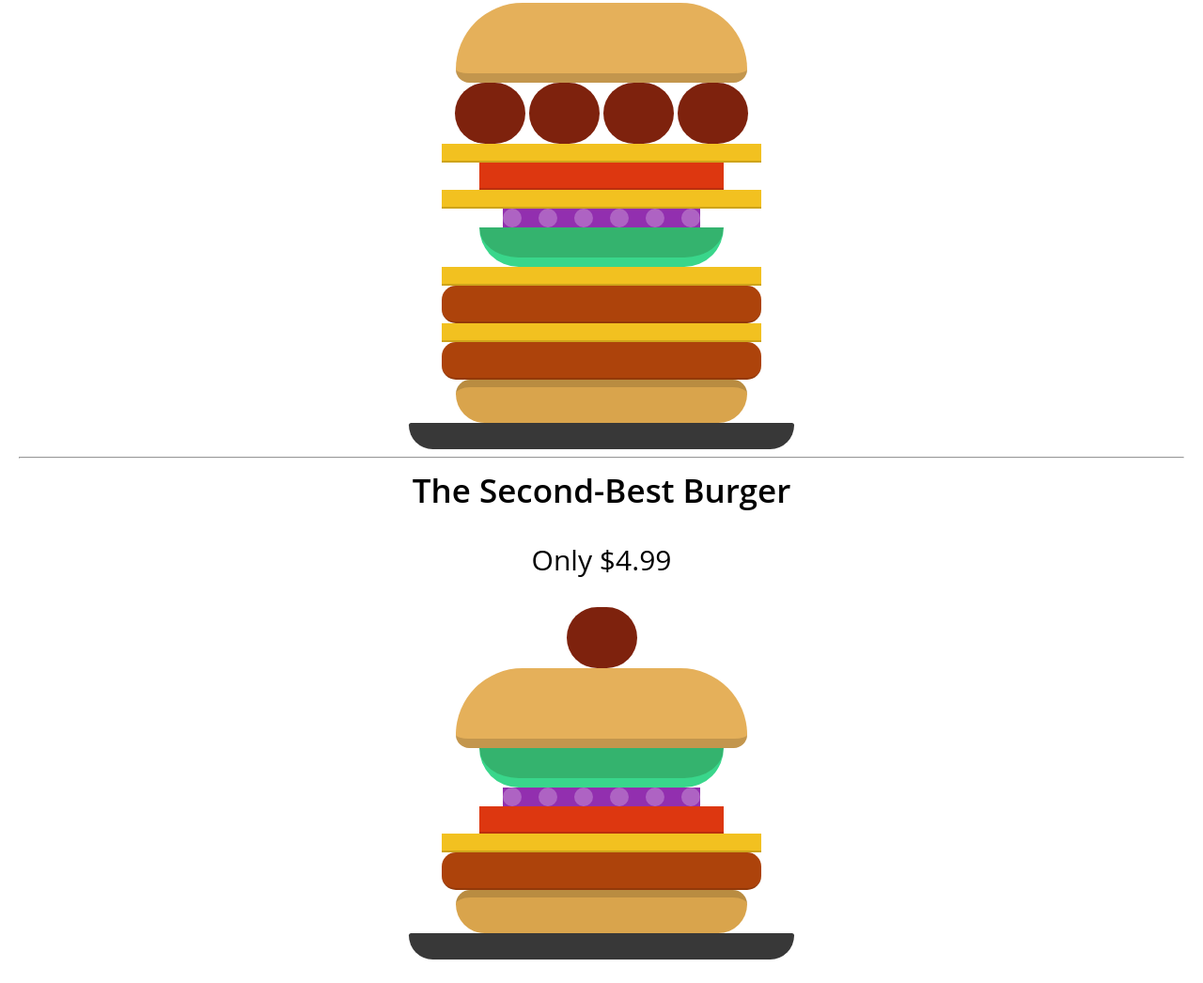
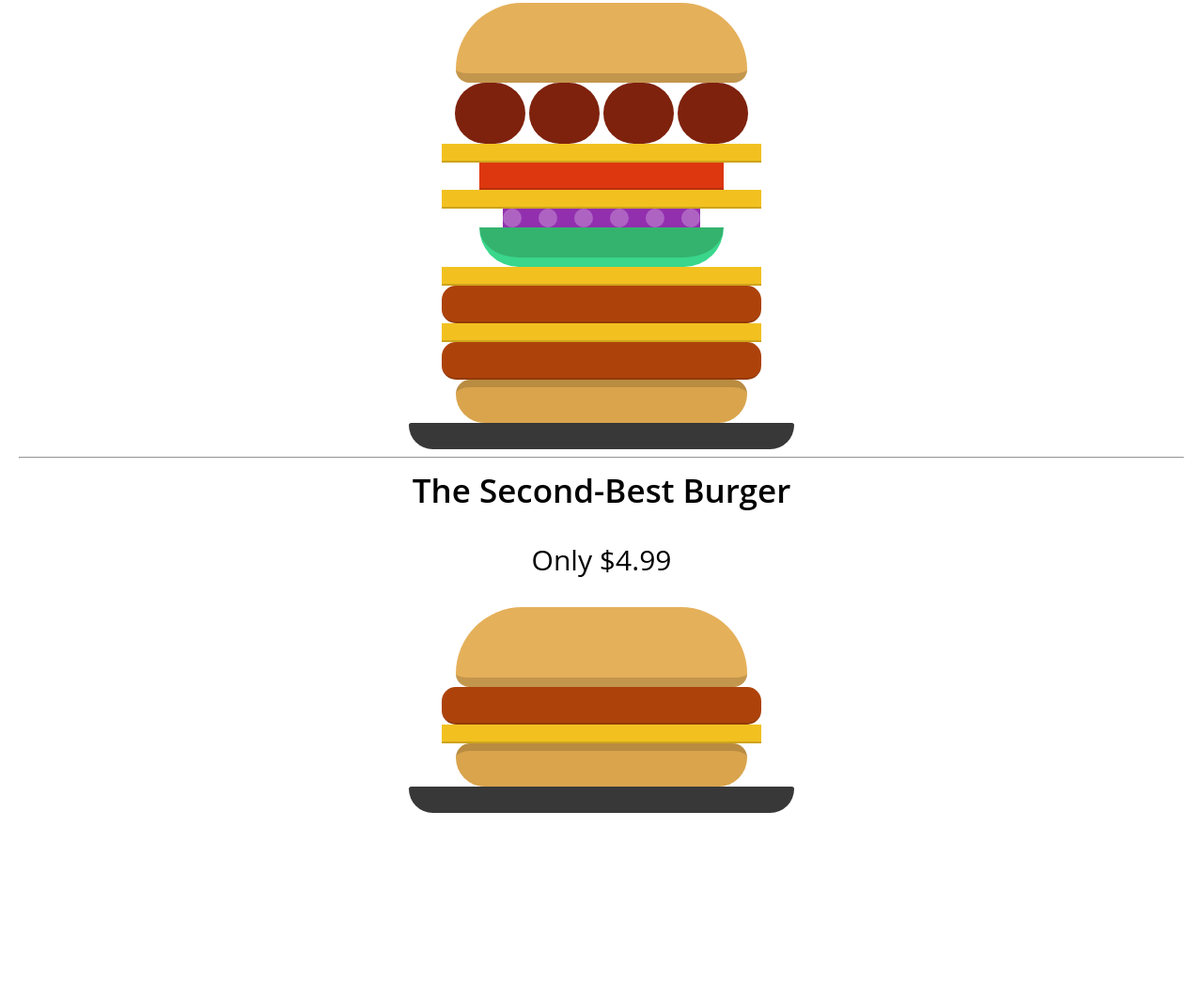
Before and after one commit to AndreeaSimonn/lab6, a plain HTML site: page index.html in a window 1280 px wide. Shown: the part 240-1286 px from the top of the page at 94% size. After the commit the page ends 1130 px from the top, so only its background shows below. Drawn offline with Linux system fonts and the light colour scheme.

Commit message:
3th post

```diff
--- a/index.html
+++ b/index.html
@@ -44,14 +44,9 @@
 
 
   <div class="burger">
-       <div class="meatball"></div>
       <div class="bun-top"></div>
-       <div class="pickle"></div>
-      <div class="onion"></div>
-        <div class="tomato"></div>
+      <div class="patty"></div>
            <div class="cheese"></div>
-      <div class="patty"></div>
-
       <div class="bun-bottom"></div>
       <div class="plate"></div>
     </div>
```
